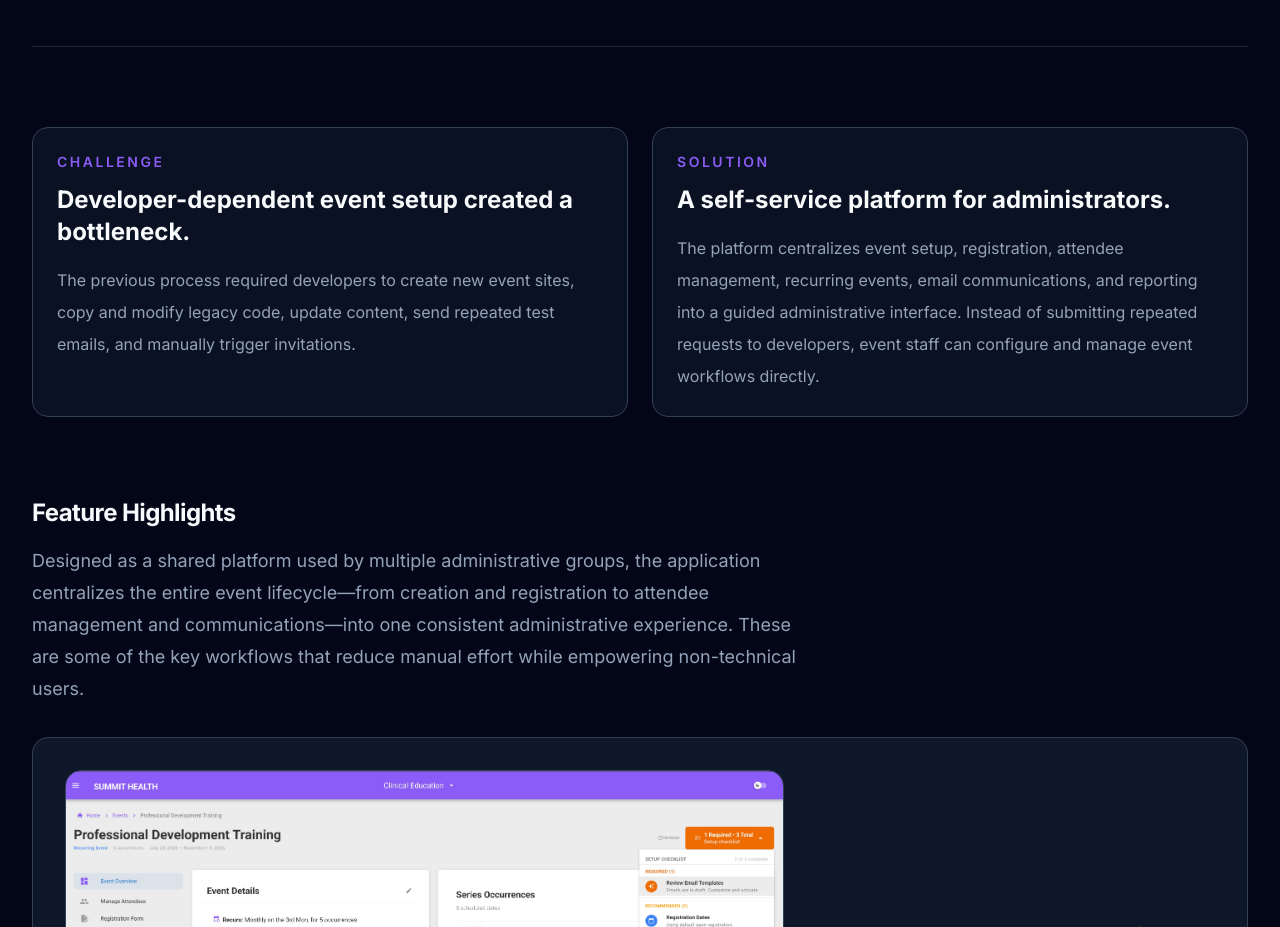
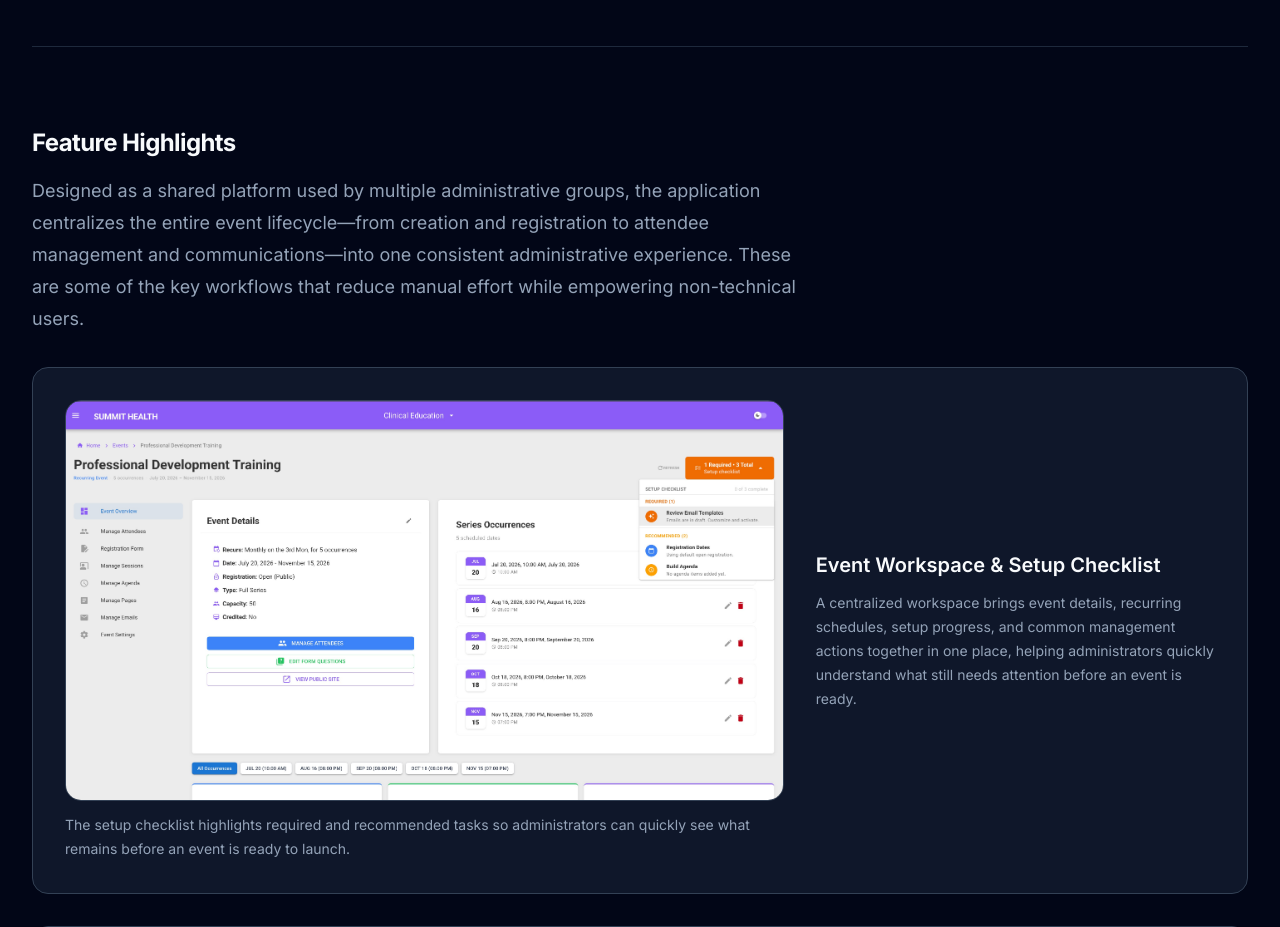
Before and after one commit to ashlee-seagle/developer-portfolio, a Vue app: page /projects/self-service-event-management-platform in a window 1280 px wide. Shown: the part 2020-2947 px from the top of the page. Built offline with nearby package versions, Linux system fonts and the light colour scheme.

Commit message:
Remove redundant case study challenge and solution cards

```diff
--- a/src/pages/ReusableFrontendPlatformCaseStudy.vue
+++ b/src/pages/ReusableFrontendPlatformCaseStudy.vue
@@ -109,40 +109,6 @@
         ]" />
       </div>
     </CaseStudySection>
-
-    <section class="grid gap-6 lg:grid-cols-2">
-      <div class="rounded-card border border-site-border bg-site-surface/70 p-6">
-        <p class="text-sm font-semibold uppercase tracking-[0.18em] text-brand">
-          Challenge
-        </p>
-
-        <h2 class="mt-3 text-2xl font-bold text-site-text">
-          New applications required repetitive setup before work could begin.
-        </h2>
-
-        <p class="mt-4 leading-8 text-site-muted">
-          Developers often spent one to two hours copying folders, resolving Vue and
-          Quasar loading issues, configuring routes, and rebuilding common layouts
-          before a basic page successfully loaded.
-        </p>
-      </div>
-
-      <div class="rounded-card border border-site-border bg-site-surface/70 p-6">
-        <p class="text-sm font-semibold uppercase tracking-[0.18em] text-brand">
-          Solution
-        </p>
-
-        <h2 class="mt-3 text-2xl font-bold text-site-text">
-          A reusable frontend platform for faster project starts.
-        </h2>
-
-        <p class="mt-4 leading-8 text-site-muted">
-          The platform provides a working application foundation with standardized
-          layouts, routing, navigation, theming, dark mode, and reusable components,
-          allowing developers to start building features sooner.
-        </p>
-      </div>
-    </section>
 
     <section class="space-y-8 border-b border-site-border/60 pb-16">
   <div class="max-w-3xl">
--- a/src/pages/SelfServiceEventCaseStudy.vue
+++ b/src/pages/SelfServiceEventCaseStudy.vue
@@ -105,41 +105,6 @@
       ]" />
     </div>
   </CaseStudySection>
-
-  <section class="grid gap-6 lg:grid-cols-2">
-    <div class="rounded-card border border-site-border bg-site-surface/70 p-6">
-      <p class="text-sm font-semibold uppercase tracking-[0.18em] text-brand">
-        Challenge
-      </p>
-
-      <h2 class="mt-3 text-2xl font-bold text-site-text">
-        Developer-dependent event setup created a bottleneck.
-      </h2>
-
-      <p class="mt-4 leading-8 text-site-muted">
-        The previous process required developers to create new event sites,
-        copy and modify legacy code, update content, send repeated test emails,
-        and manually trigger invitations.
-      </p>
-    </div>
-
-    <div class="rounded-card border border-site-border bg-site-surface/70 p-6">
-      <p class="text-sm font-semibold uppercase tracking-[0.18em] text-brand">
-        Solution
-      </p>
-
-      <h2 class="mt-3 text-2xl font-bold text-site-text">
-        A self-service platform for administrators.
-      </h2>
-
-      <p class="mt-4 leading-8 text-site-muted">
-        The platform centralizes event setup, registration, attendee management,
-        recurring events, email communications, and reporting into a guided
-        administrative interface. Instead of submitting repeated requests to
-        developers, event staff can configure and manage event workflows directly.
-      </p>
-    </div>
-  </section>
 
     <section class="space-y-8 border-b border-site-border/60 pb-16">
   <div class="max-w-3xl">
```
